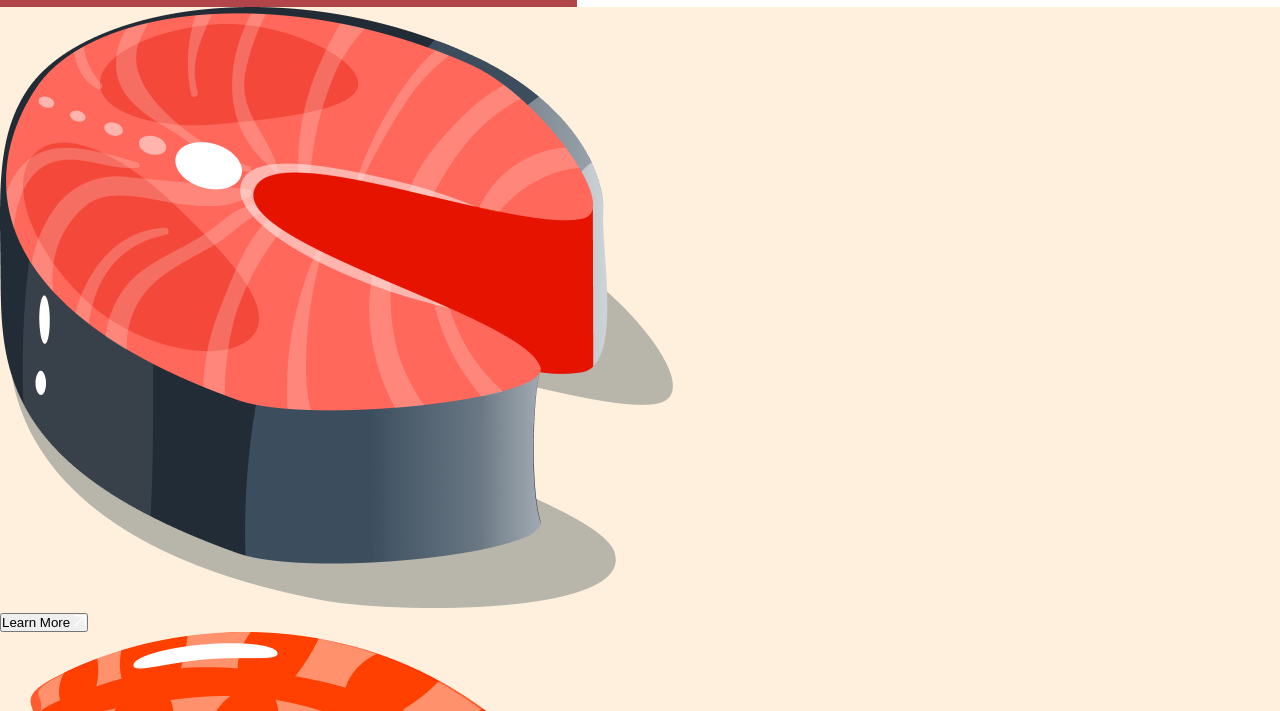
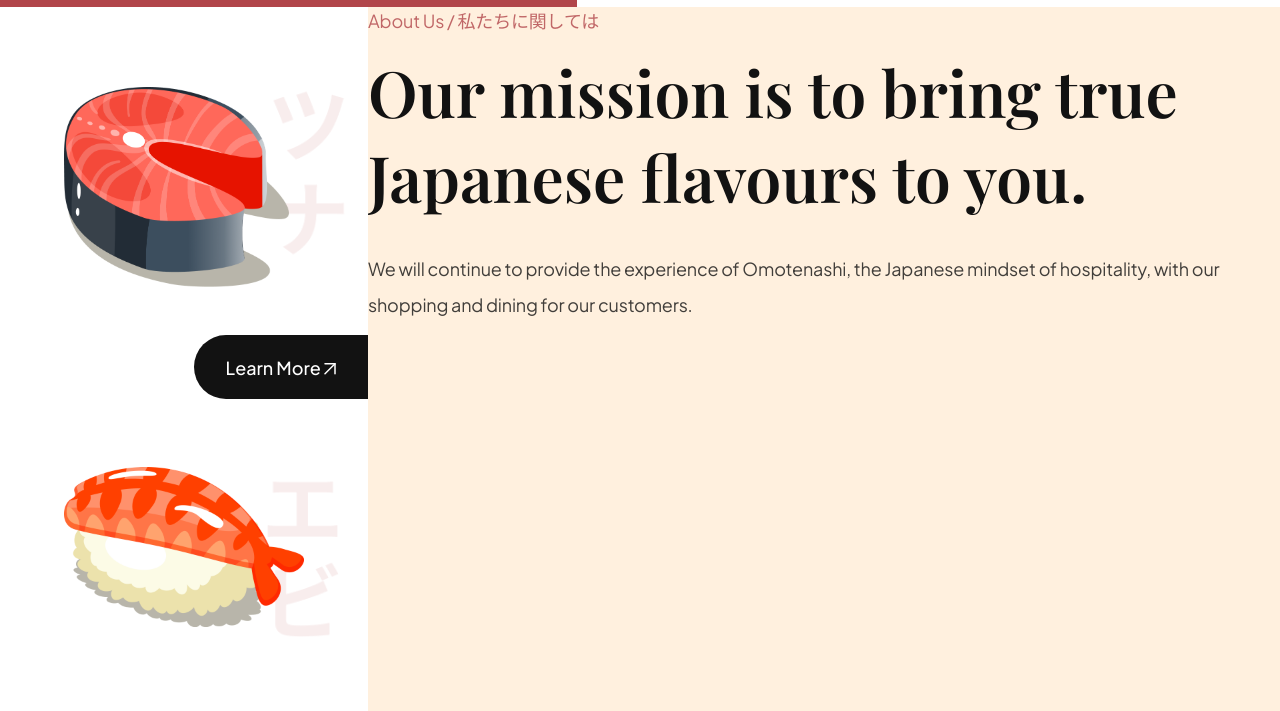
Before and after one commit to anggriawanmr/sushiman, a website built with Vite: page index.html in a window 1280 px wide. Shown: the part 789-1500 px from the top of the page. Built offline with nearby package versions, Linux system fonts and the light colour scheme.

Commit message:
Styling the about us :cosmetics:

```diff
--- a/css/sections/about.css
+++ b/css/sections/about.css
@@ -0,0 +1,67 @@
+.about-us {
+  display: flex;
+  min-height: 720px;
+  overflow: hidden;
+}
+
+.about-us__image {
+  flex: 1;
+  display: flex;
+  flex-direction: column;
+  justify-content: center;
+
+  background: var(--color-white);
+
+  position: relative;
+}
+
+.about-us__image div {
+  padding: 32px 64px;
+
+  flex: 1;
+  display: flex;
+  align-items: center;
+
+  background-position: center;
+  background-repeat: no-repeat;
+  background-size: contain;
+}
+
+.about-us__image-sushi3 {
+  background-image: url('../../assets/about_bg1.png');
+}
+
+.about-us__image-sushi2 {
+  background-image: url('../../assets/about_bg2.png');
+}
+
+.about-us__image-sushi3 img {
+  width: 225px;
+  height: 200px;
+}
+
+.about-us__image-sushi2 img {
+  width: 240px;
+  height: 160px;
+}
+
+.about-us__button {
+  position: absolute;
+  right: 0;
+
+  padding: 12px 32px;
+  min-height: 64px;
+
+  background: var(--secondary-color);
+  border-radius: 32px 0 0 32px;
+  border: 0;
+  outline: 0;
+
+  color: #fff;
+  font-family: var(--plus-jakarta-sans);
+  font-weight: 500;
+  font-size: 18px;
+  line-height: 23px;
+
+  cursor: pointer;
+}
--- a/index.html
+++ b/index.html
@@ -90,13 +90,21 @@
           Learn More <img src="assets/arrow-up-right.svg" alt="learn more" />
         </button>
 
-        <div class="about-us__image-sushi3">
+        <div class="about-us__image-sushi2">
           <img src="assets/sushi-2.png" alt="sushi" />
         </div>
       </div>
 
       <div class="about-us__content">
-        <p>About Us / 私たちに関しては</p>
+        <p class="sushi__subtitle">About Us / 私たちに関しては</p>
+        <h3 class="sushi__title">
+          Our mission is to bring true Japanese flavours to you.
+        </h3>
+        <p class="sushi__description">
+          We will continue to provide the experience of Omotenashi, the Japanese
+          mindset of hospitality, with our shopping and dining for our
+          customers.
+        </p>
       </div>
     </section>
     <script src="js/script.js" type="module"></script>
```
